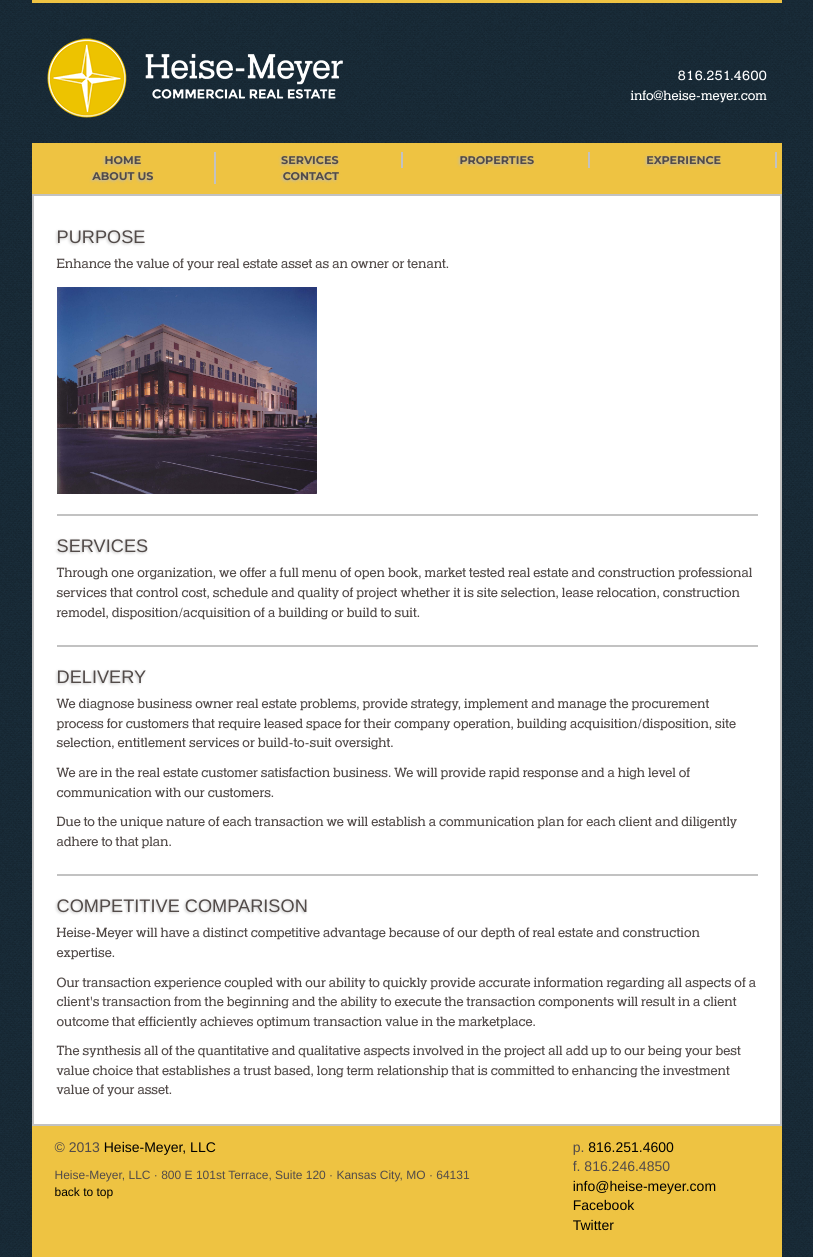
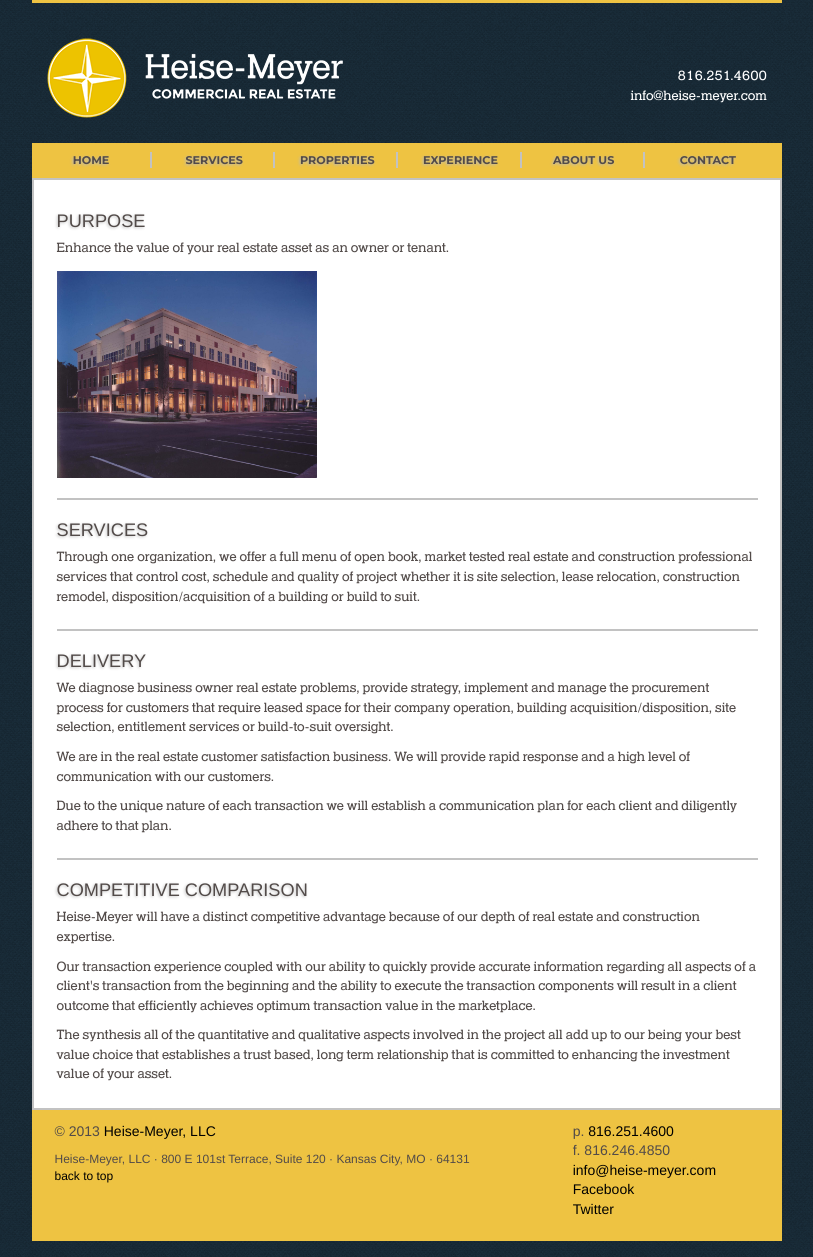
Before and after one commit to jiko/heisemeyer, a Jekyll site: the page built from index.html, in a window 1280 px wide. Shown: the whole page, without its empty margins (233-1046 px from the left). Built offline with Jekyll 4.4.1, drawn with Linux system fonts in a browser that asks for light colours; Markdown is read by kramdown in place of the engine named in the settings.

Commit message:
Nav Item Width

```diff
--- a/css/main.css
+++ b/css/main.css
@@ -110,7 +110,7 @@
 	padding: 1.25% 0px;}
 nav li {
 	display: inline-block;
-	width: 24.5%;
+	width: 16%;
 	border-right: 2px solid #c2c2c2;
 	text-align: center}
 nav #last {
```
